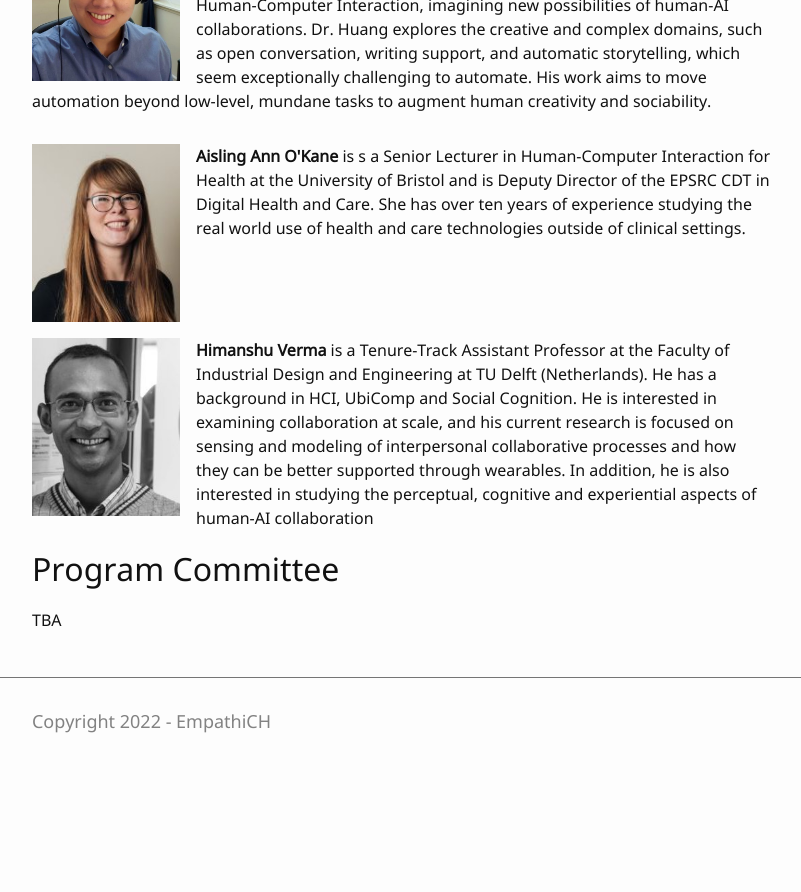
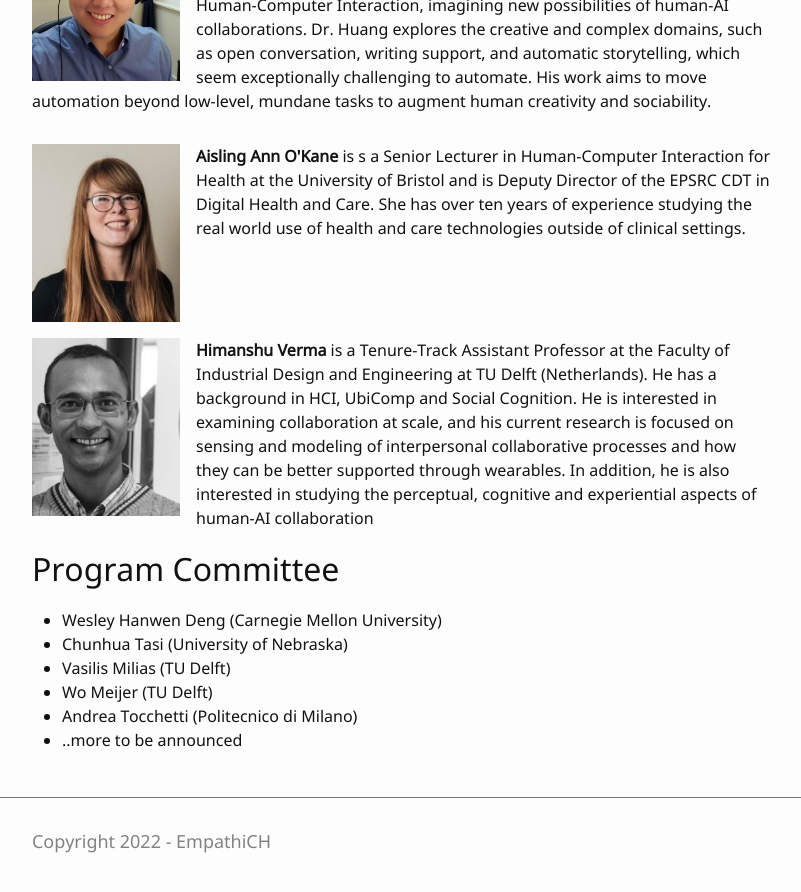
Before and after one commit to empathiCH/empathiCH.github.io, a Jekyll site: the page built from 1-organizers.md, in a window 1280 px wide and 900 px high, scrolled down 823 px. Shown: the top 892 px of the window, without its empty margins (238-1039 px from the left). Built offline with Jekyll 4.4.1, drawn with Linux system fonts in a browser that asks for light colours; before the commit the page ends 1603 px from its top, so only the background shows below that.

Commit message:
Update 1-organizers.md

```diff
--- a/1-organizers.md
+++ b/1-organizers.md
@@ -19,4 +19,9 @@ nav: true
 
 # Program Committee
 
-TBA
+- Wesley Hanwen Deng (Carnegie Mellon University)
+- Chunhua Tasi (University of Nebraska)
+- Vasilis Milias (TU Delft)
+- Wo Meijer (TU Delft)
+- Andrea Tocchetti (Politecnico di Milano)
+- ..more to be announced
```
